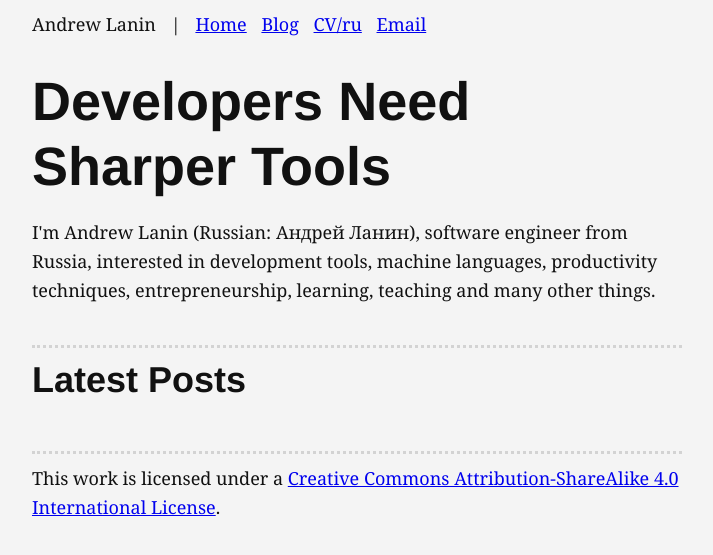
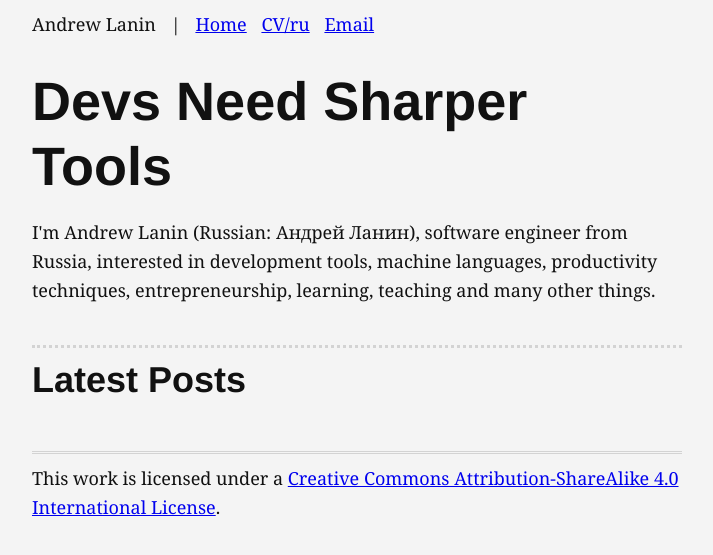
Before and after one commit to andrewlanin/lanin.dev, a Jekyll site: the page built from index.html, in a window 1280 px wide. Shown: the top 555 px of the page, without its empty margins (283-996 px from the left). Built offline with Jekyll 4.4.1, drawn with Linux system fonts in a browser that asks for light colours.

Commit message:
Tune title and borders, remove unused blog link

```diff
--- a/_includes/base.css
+++ b/_includes/base.css
@@ -44,7 +44,7 @@ nav span {
 }
 
 footer {
-  border-top: 3px dotted lightgray;
+  border-top: 3px double lightgray;
   padding-top: 10px;
   margin-top: 50px;
 }
--- a/_layouts/base.html
+++ b/_layouts/base.html
@@ -12,7 +12,6 @@
       <span>Andrew Lanin</span>
       <span>|</span>
       <a href="/">Home</a>
-      <a href="/blog.html">Blog</a>
       <a href="/cv.pdf">CV/ru</a>
       <a href="mailto:andrew@lanin.dev">Email</a>
     </nav>
--- a/index.html
+++ b/index.html
@@ -3,7 +3,7 @@ layout: base
 title: Home
 ---
 
-<h1>Developers Need Sharper Tools</h1>
+<h1>Devs Need Sharper Tools</h1>
 <p>I'm Andrew Lanin (Russian: Андрей Ланин), software engineer from Russia, interested in development tools, machine languages, productivity techniques, entrepreneurship, learning, teaching and many other things.</p>
 
 <h2>Latest Posts</h2>
```
